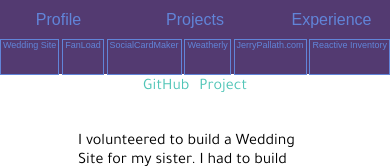
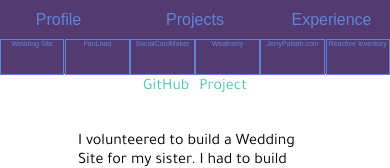
Before and after one commit to jpallath/jerrypallath.com2, a React (Create React App) app: page /projects in a window 390 px wide. Shown: the top 168 px of the page. Built offline with nearby package versions, Linux system fonts and the light colour scheme.

Commit message:
fixed width

```diff
--- a/src/styles/projectmenu.css
+++ b/src/styles/projectmenu.css
@@ -47,15 +47,16 @@
     -o-transition: all 0.5s linear;
     transition: all 0.5s linear;
     height: 100%;
-    font-size: 9px;
+    font-size: 7px;
     display: flex;
     flex-direction: column;
     align-items: center;
     text-align: center;
     vertical-align: center;
-    padding: 0 2px;
+    padding: 0;
     top: -1px;
     position: relative;
+    width: 16%;
   }
 }
 
```
